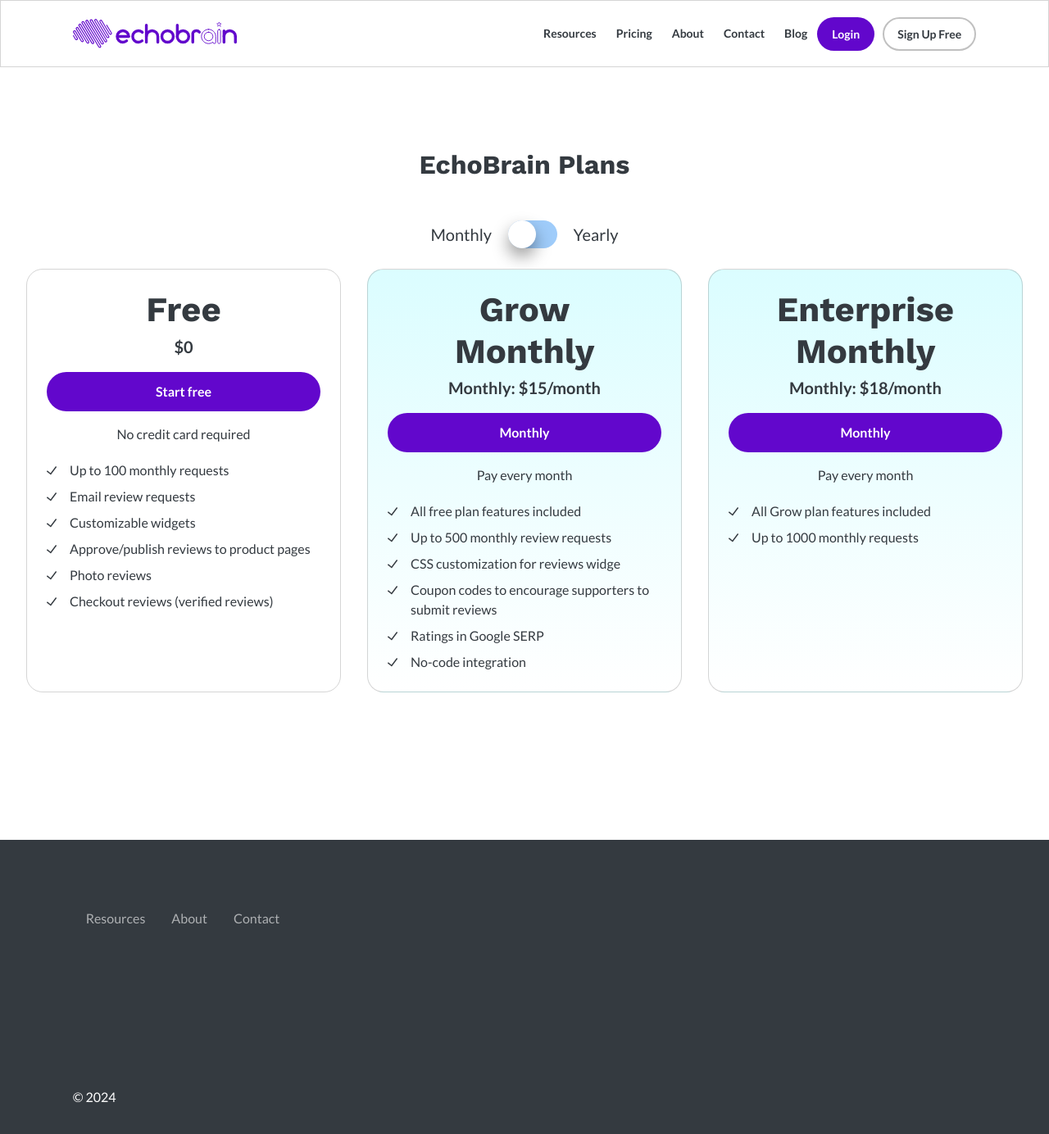
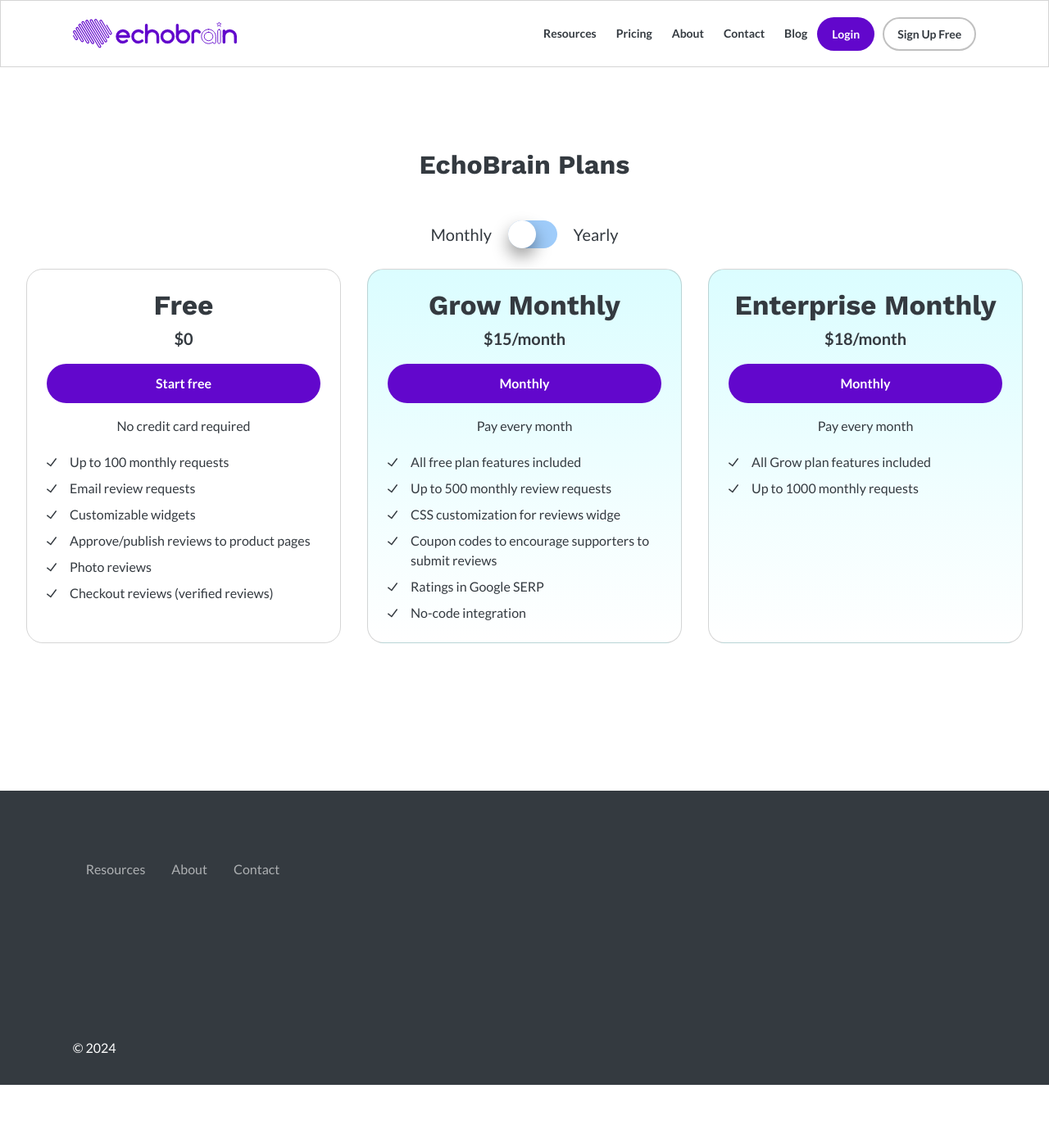
Before and after one commit to echo-brain/echo-brain.github.io, a Jekyll site: the page built from _pages/pricing.html, in a window 1280 px wide. Shown: the whole page at 82% size. Built offline with Jekyll 4.4.1, drawn with Linux system fonts in a browser that asks for light colours; after the commit the page ends 1324 px from its top, so only the background shows below that.

Commit message:
modificaciones

```diff
--- a/_includes/sections/tiers.html
+++ b/_includes/sections/tiers.html
@@ -1,4 +1,8 @@
 <style>
+  .tiers__tier-title {
+    font-size: 2.1rem !important;
+  }
+
   /* The switch - the box around the slider */
   .switch {
     font-size: 17px;
@@ -143,12 +147,12 @@
         <div class="tiers__tier monthly">
           <div class="tiers__tier-heading">
             <h3 class="tiers__tier-title">
-              Grow<br>Monthly
+              Grow Monthly
             </h3>
           </div>
 
           <p class="tiers__tier-price">
-            Monthly: $15/month
+            $15/month
           </p>
 
           <div class="tiers__tier-cta">
@@ -195,12 +199,12 @@
         <div class="tiers__tier yearly" style="display: none;">
           <div class="tiers__tier-heading">
             <h3 class="tiers__tier-title">
-              Grow<br>Yearly
+              Grow Yearly
             </h3>
           </div>
 
           <p class="tiers__tier-price">
-            Yearly: $12/month
+            $12/month
           </p>
 
           <div class="tiers__tier-cta">
@@ -248,12 +252,12 @@
         <div class="tiers__tier monthly">
           <div class="tiers__tier-heading">
             <h3 class="tiers__tier-title">
-              Enterprise<br>Monthly
+              Enterprise Monthly
             </h3>
           </div>
 
           <p class="tiers__tier-price">
-            Monthly: $18/month
+            $18/month
           </p>
 
           <div class="tiers__tier-cta">
@@ -286,12 +290,12 @@
         <div class="tiers__tier yearly" style="display: none;">
           <div class="tiers__tier-heading">
             <h3 class="tiers__tier-title">
-              Enterprise<br>Yearly
+              Enterprise Yearly
             </h3>
           </div>
 
           <p class="tiers__tier-price">
-            Yearly: $15/month
+            $15/month
           </p>
 
           <div class="tiers__tier-cta">
```
